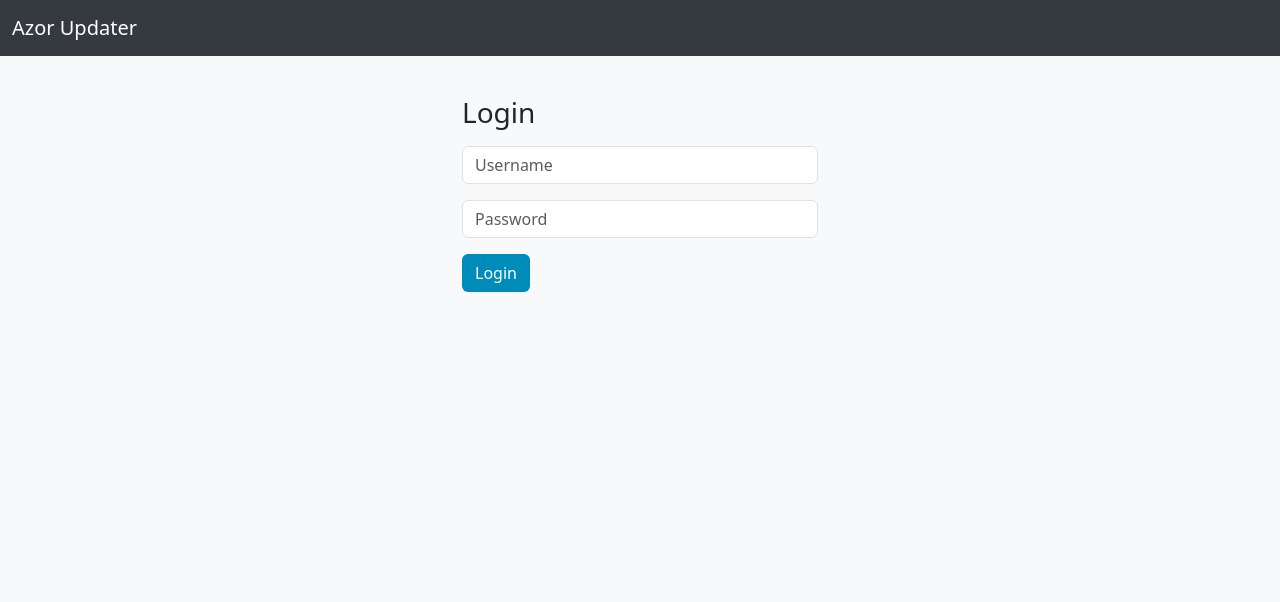
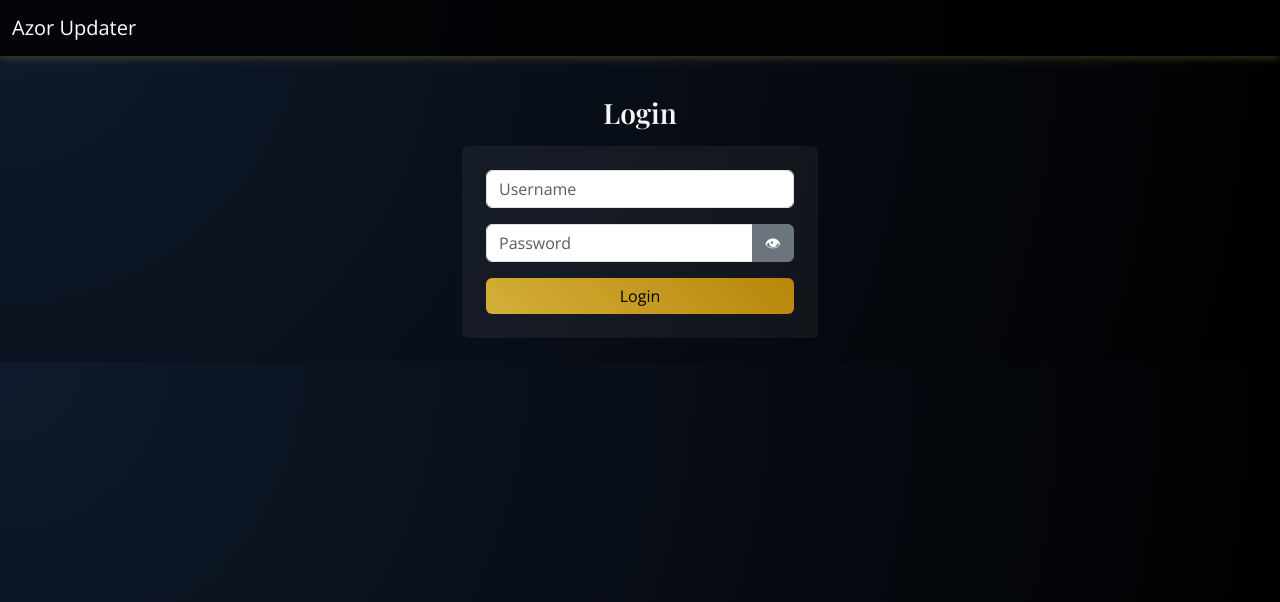
Before and after one commit to AGUENAOU-AYOUB/Azor-App, a Flask app: page /login in a window 1280 px wide. Shown: the top 602 px of the page. Run offline with Flask 3, Linux system fonts and the light colour scheme.

Commit message:
Enhance UI with luxury theme

```diff
--- a/webapp/templates/base.html
+++ b/webapp/templates/base.html
@@ -4,14 +4,36 @@
     <meta charset="utf-8">
     <meta name="viewport" content="width=device-width, initial-scale=1">
     <link href="https://cdn.jsdelivr.net/npm/bootstrap@5.3.0/dist/css/bootstrap.min.css" rel="stylesheet">
+    <link href="https://cdn.jsdelivr.net/npm/bootstrap-icons@1.11.3/font/bootstrap-icons.css" rel="stylesheet">
+    <link href="https://fonts.googleapis.com/css2?family=Playfair+Display:wght@600&family=Open+Sans&display=swap" rel="stylesheet">
     <title>Azor Price Updater</title>
     <style>
-        body { background-color: #f8f9fa; }
-        .navbar { background-color: #343a40; }
+        body {
+            background: radial-gradient(circle at top left, #0f1a2c, #000000);
+            color: #e1e1e1;
+            font-family: 'Open Sans', sans-serif;
+        }
+        h1, h2, h3, h4, h5, h6 {
+            font-family: 'Playfair Display', serif;
+            color: #f5f5f5;
+        }
+        .navbar {
+            background: rgba(0,0,0,0.8);
+            box-shadow: 0 0 10px rgba(212,175,55,0.4);
+        }
         .navbar-brand, .nav-link, .navbar-text { color: #fff !important; }
         .nav-link.active { font-weight: bold; }
-        .btn-brand { background-color: #008cba; color: #fff; }
+        .btn-brand {
+            background: linear-gradient(45deg, #d4af37, #b8860b);
+            color: #000;
+            border: none;
+        }
+        .btn-brand:hover { filter: brightness(1.1); }
         h3, h5 { margin-top: 1rem; }
+        .card {
+            background-color: #111;
+            border: 1px solid rgba(212,175,55,0.3);
+        }
     </style>
 </head>
 <body>
--- a/webapp/templates/home.html
+++ b/webapp/templates/home.html
@@ -1,11 +1,11 @@
 {% extends 'base.html' %}
 {% block content %}
-<h3 class="mb-4">Welcome</h3>
+<h3 class="mb-4 text-center">Welcome</h3>
 <div class="row g-4">
   <div class="col-md-6">
     <div class="card shadow-sm h-100">
       <div class="card-body d-flex flex-column">
-        <h5 class="card-title">Percentage Price Update</h5>
+        <h5 class="card-title"><i class="bi bi-percent"></i> Percentage Price Update</h5>
         <p class="card-text flex-grow-1">Adjust all prices by a percentage.</p>
         <a class="btn btn-brand mt-auto" href="{{ url_for('main.percentage_updater') }}">Open</a>
       </div>
@@ -14,7 +14,7 @@
   <div class="col-md-6">
     <div class="card shadow-sm h-100">
       <div class="card-body d-flex flex-column">
-        <h5 class="card-title">Variant Price Update</h5>
+        <h5 class="card-title"><i class="bi bi-table"></i> Variant Price Update</h5>
         <p class="card-text flex-grow-1">Edit surcharges for each chain and run the updater.</p>
         <a class="btn btn-brand mt-auto" href="{{ url_for('main.variant_updater') }}">Open</a>
       </div>
--- a/webapp/templates/login.html
+++ b/webapp/templates/login.html
@@ -2,18 +2,30 @@
 {% block content %}
 <div class="row justify-content-center">
   <div class="col-md-4">
-    <h3 class="mb-3">Login</h3>
-    <form method="post">
+    <h3 class="mb-3 text-center">Login</h3>
+    <form method="post" class="p-4 rounded" style="background:rgba(255,255,255,0.05)">
       <input type="hidden" name="csrf_token" value="{{ csrf_token() }}">
       <div class="mb-3">
         <input class="form-control" type="text" name="username" placeholder="Username" required>
       </div>
-      <div class="mb-3">
-        <input class="form-control" type="password" name="password" placeholder="Password" required>
+      <div class="mb-3 input-group">
+        <input class="form-control" type="password" id="password" name="password" placeholder="Password" required>
+        <button class="btn btn-secondary" type="button" id="togglePass"><span class="visually-hidden">Toggle password</span>&#128065;</button>
       </div>
       {% if error %}<div class="text-danger mb-2">{{ error }}</div>{% endif %}
-      <button class="btn btn-brand" type="submit">Login</button>
+      <button class="btn btn-brand w-100" type="submit">Login</button>
     </form>
   </div>
 </div>
 {% endblock %}
+{% block scripts %}
+<script>
+  const toggle = document.getElementById('togglePass');
+  if(toggle){
+    toggle.addEventListener('click', () => {
+      const pass = document.getElementById('password');
+      pass.type = pass.type === 'password' ? 'text' : 'password';
+    });
+  }
+</script>
+{% endblock %}
--- a/webapp/templates/percentage.html
+++ b/webapp/templates/percentage.html
@@ -1,6 +1,6 @@
 {% extends 'base.html' %}
 {% block content %}
-<h3>Percentage Price Update</h3>
+<h3 class="text-center">Percentage Price Update</h3>
 <div class="mb-3">
   <input id="percent" class="form-control" type="number" step="0.01" placeholder="Enter percentage">
 </div>
@@ -23,6 +23,10 @@
   startBtn.onclick = function(){
     if(!confirm('Run percentage update?')) return;
     const p = document.getElementById('percent').value;
+    if(!p){
+      alert('Please enter a percentage');
+      return;
+    }
     const log = document.getElementById('log');
     log.textContent='';
     status.classList.add('d-none');
```
Also changed, not shown: webapp/templates/variant.html (+4 -4 lines).
